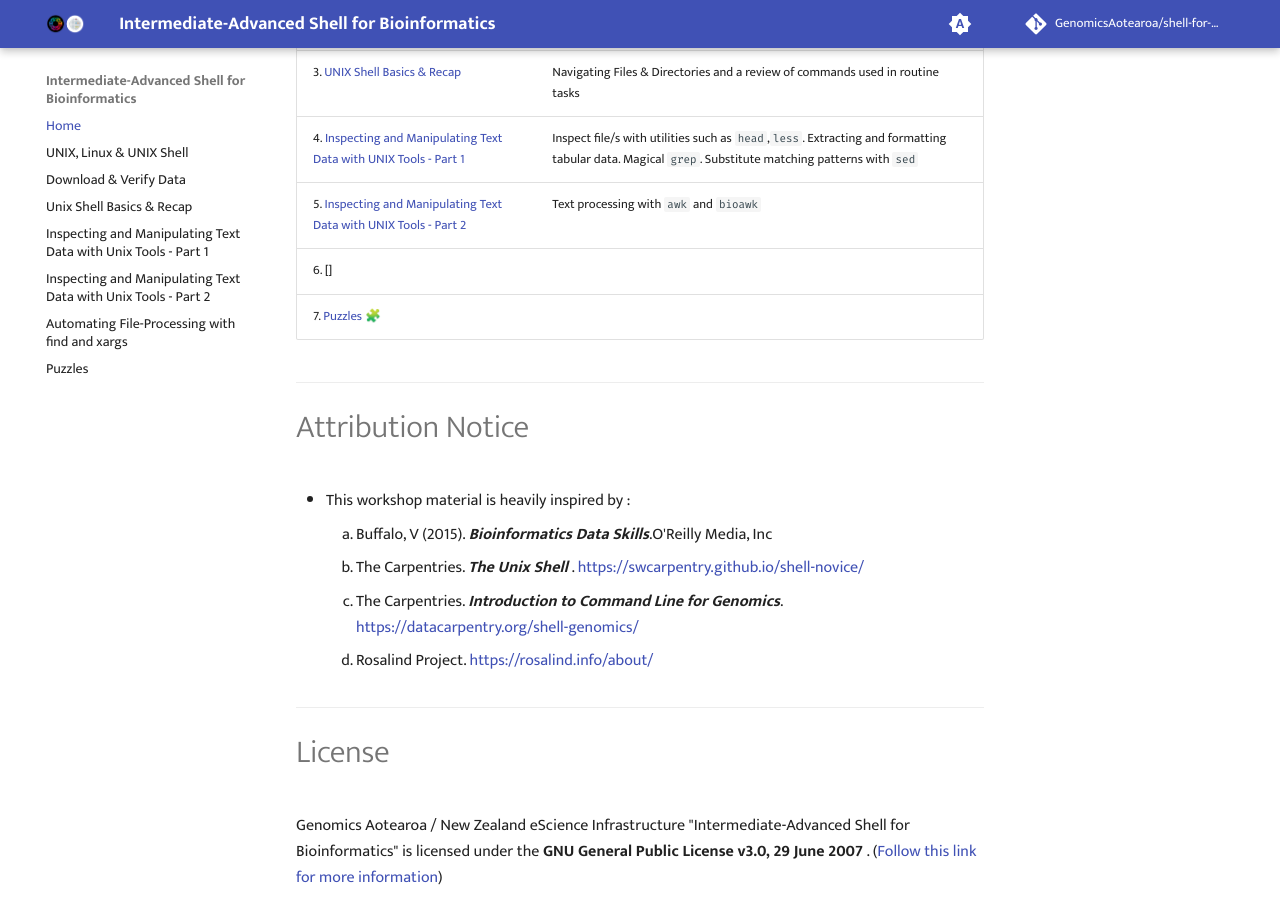
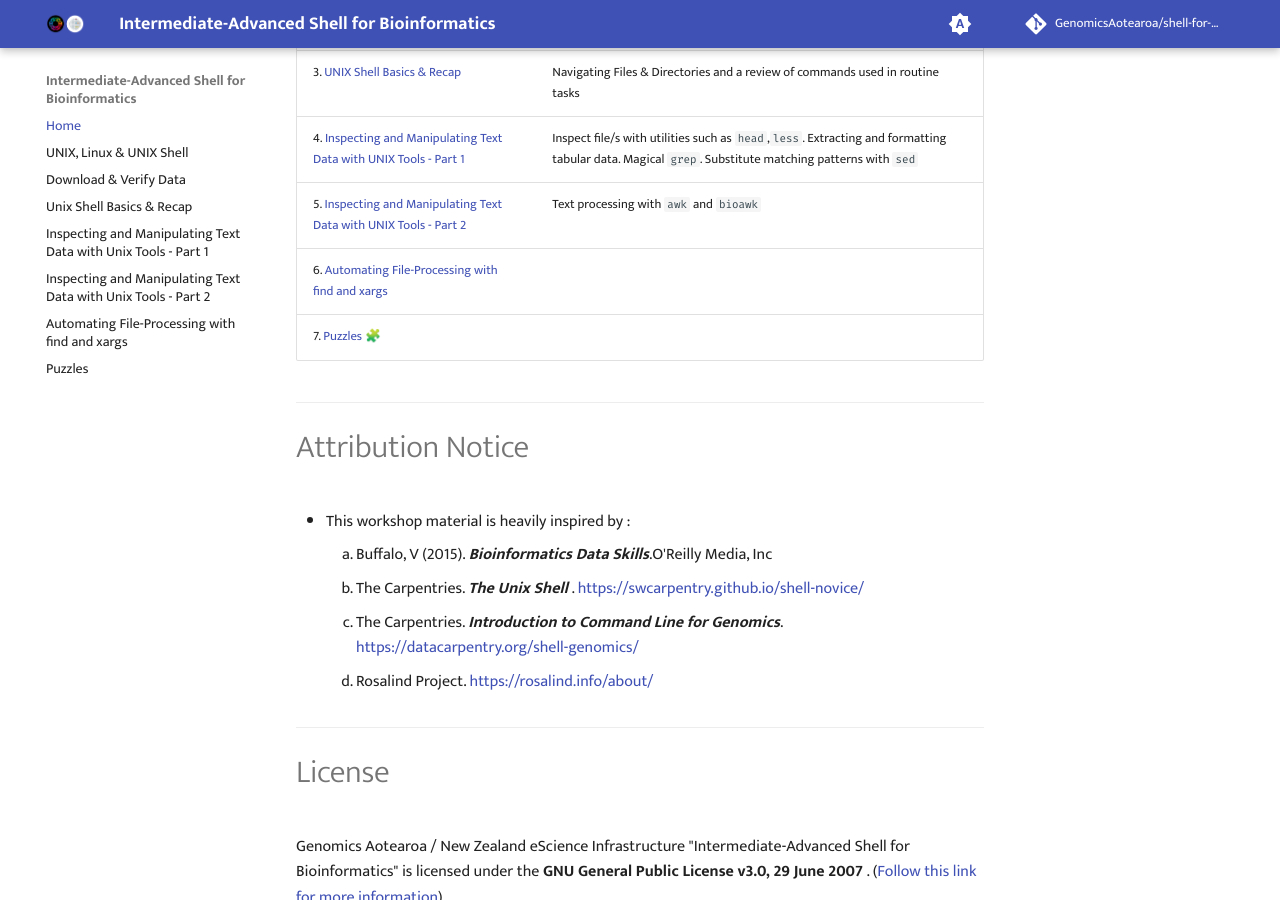
Before and after one commit to GenomicsAotearoa/shell-for-bioinformatics, an MkDocs documentation site: the page built from docs/index.md, in a window 1280 px wide and 900 px high, scrolled down 636 px. Built offline with MkDocs 1.6.1 and Material for MkDocs 9.7.7, drawn with Linux system fonts in a browser that asks for light colours; emoji names are drawn with the system emoji font; comment, search, counter and statistics services are not loaded.

Commit message:
update index with find and xargs 2

```diff
--- a/docs/index.md
+++ b/docs/index.md
@@ -15,7 +15,7 @@
 |3. [UNIX Shell Basics & Recap](./2_unixshellbasics.md)|Navigating Files & Directories and a review of  commands used in routine tasks|
 |4. [Inspecting and Manipulating Text Data with UNIX Tools - Part 1](./4_inspectmanipluate.md)| Inspect file/s with utilities such as `head`,`less`. Extracting and formatting tabular data. Magical `grep`. Substitute matching patterns with `sed`|
 |5. [Inspecting and Manipulating Text Data with UNIX Tools - Part 2](./5_inspectmanipulate2.md)| Text processing with `awk` and `bioawk`|
-|6. []
+|6. [Automating File-Processing with find and xargs](./6_automate_fileprocessing_find_xargs.md)
 |7. [Puzzles](./puzzles.md) 🧩                                      |
 
 - - -
```
